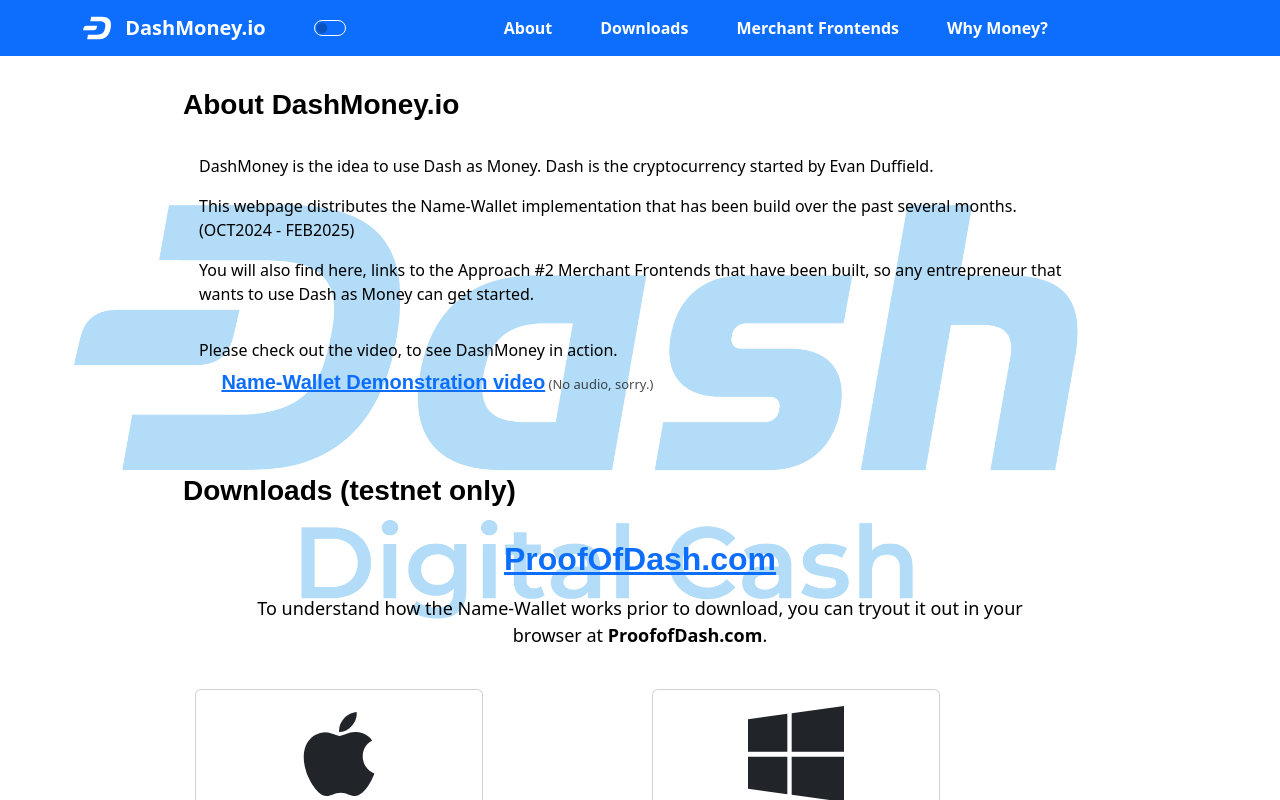
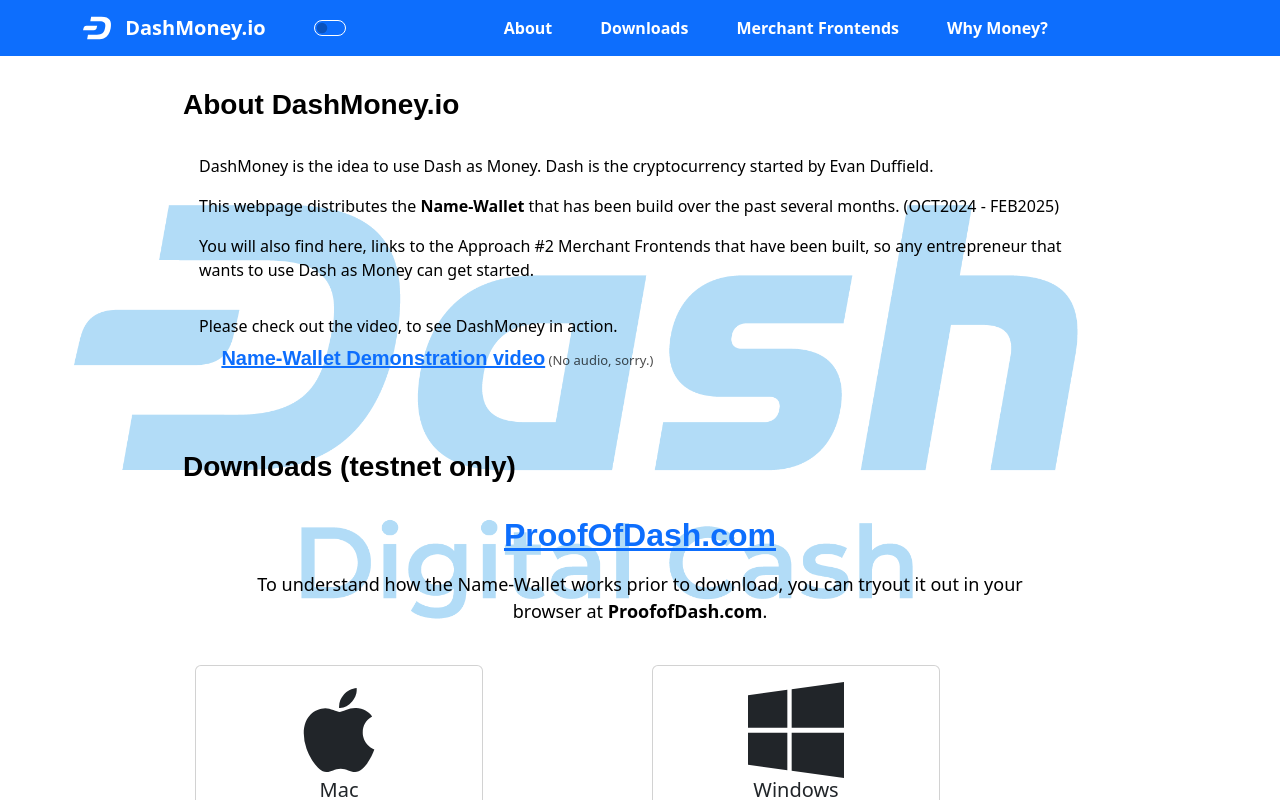
Before and after one commit to DashMoney/DashMoney-Download-Frontend, a React (Vite) app: page / in a window 1280 px wide. Shown: the top 800 px of the page. Built offline with nearby package versions, Linux system fonts and the light colour scheme.

Commit message:
Push again

```diff
--- a/src/Components/About.jsx
+++ b/src/Components/About.jsx
@@ -31,8 +31,8 @@ class About extends React.Component {
             cryptocurrency started by Evan Duffield.
           </p>
           <p>
-            This webpage distributes the Name-Wallet implementation that has
-            been build over the past several months. (OCT2024 - FEB2025)
+            This webpage distributes the <b>Name-Wallet</b> that has been build
+            over the past several months. (OCT2024 - FEB2025)
           </p>
           <p>
             You will also find here, links to the Approach #2 Merchant Frontends
```
